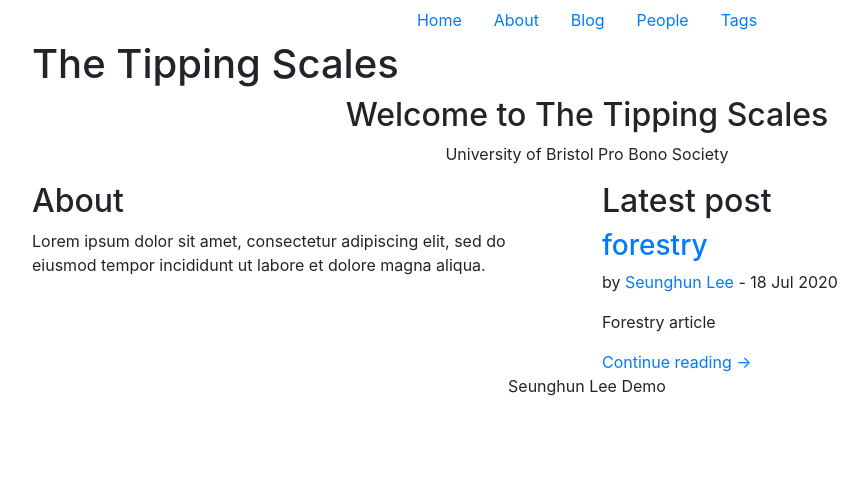
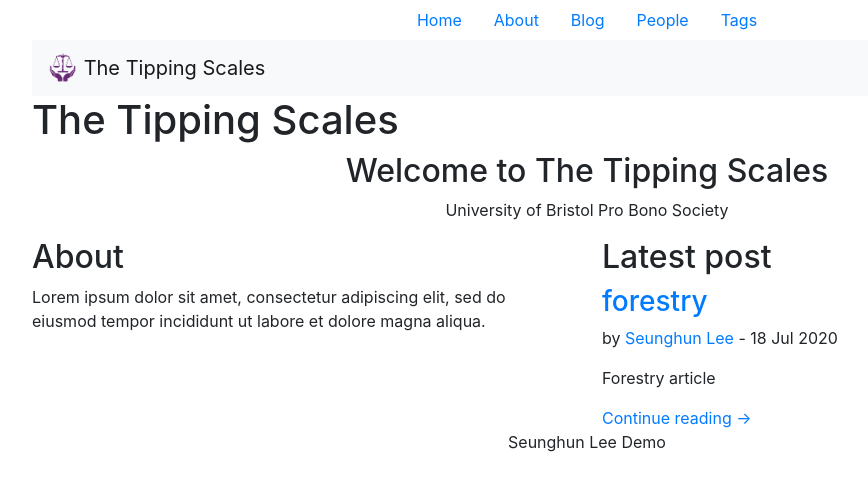
Before and after one commit to thetippingscales/thetippingscales.github.io, a Jekyll site: the page built from index.html, in a window 1280 px wide. Shown: the top 491 px of the page, without its empty margins (53-921 px from the left). Built offline with Jekyll 4.4.1, drawn with Linux system fonts in a browser that asks for light colours.

Commit message:
bootstrap navbar test

```diff
--- a/_includes/navigation.html
+++ b/_includes/navigation.html
@@ -14,3 +14,10 @@
 
     {% endfor %}
 </nav>
+
+<nav class="navbar navbar-light bg-light">
+    <a class="navbar-brand" href="#">
+        <img src="/assets/media/logo.png" width="30" height="30" class="d-inline-block align-top" alt="">
+        The Tipping Scales
+    </a>
+</nav>
```
Also changed, not shown: assets/media/logo.png (added).
